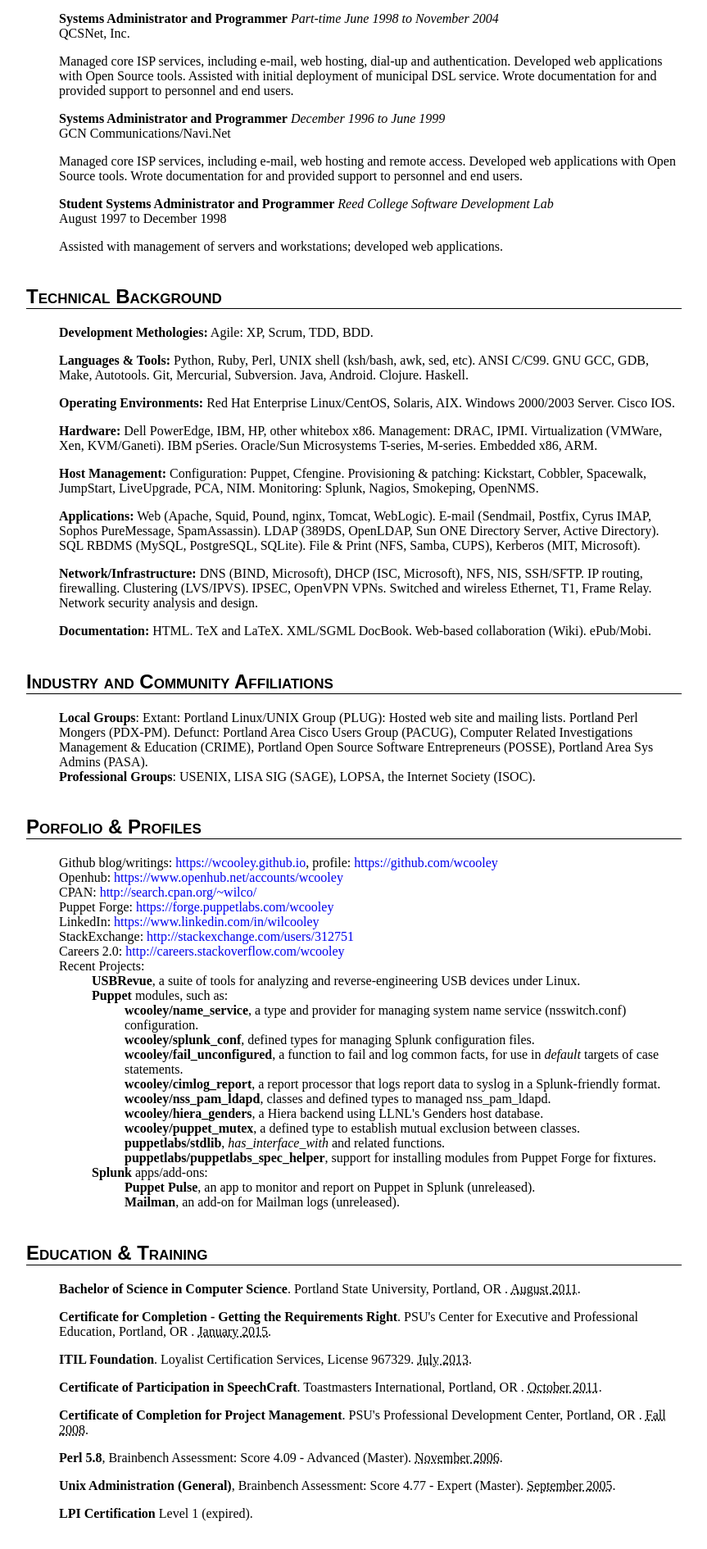
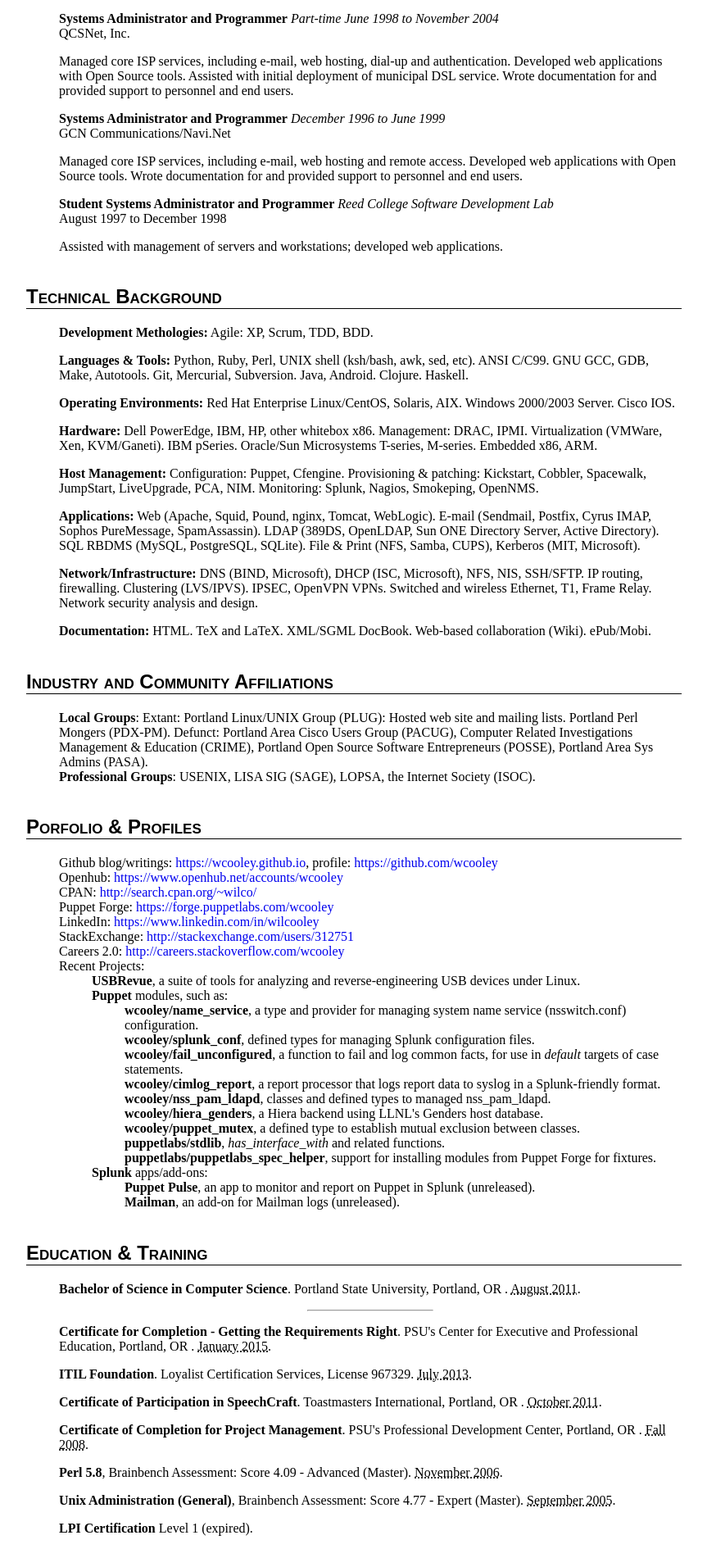
Before and after one commit to wcooley/wcooley.github.io, a Jekyll site: the page built from about/wcooley/resume_wcooley/index.html, in a window 1280 px wide. Shown: the part 1365-3255 px from the top of the page at 82% size, without its empty margins (208-1071 px from the left). Built offline with Jekyll 4.4.1, drawn with Linux system fonts in a browser that asks for light colours; some web fonts are replaced; Markdown is read by kramdown in place of the engine named in the settings.

Commit message:
Separate degree from assortment of trainings

```diff
--- a/about/wcooley/resume_wcooley/index.html
+++ b/about/wcooley/resume_wcooley/index.html
@@ -456,7 +456,7 @@ title: Résumé for Wil Cooley
         <abbr class="dtstart dtend" title="2011-08">August 2011</abbr>.
         </p>
     </li>
-
+    <hr style="width:20%"/>
     <li class="education vevent"><p>
         <b><span class="summary">Certificate for Completion - Getting the
                 Requirements Right</span></b>.
```
